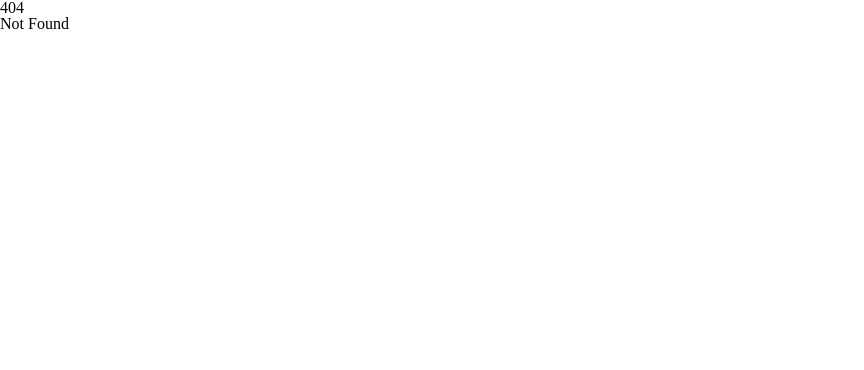
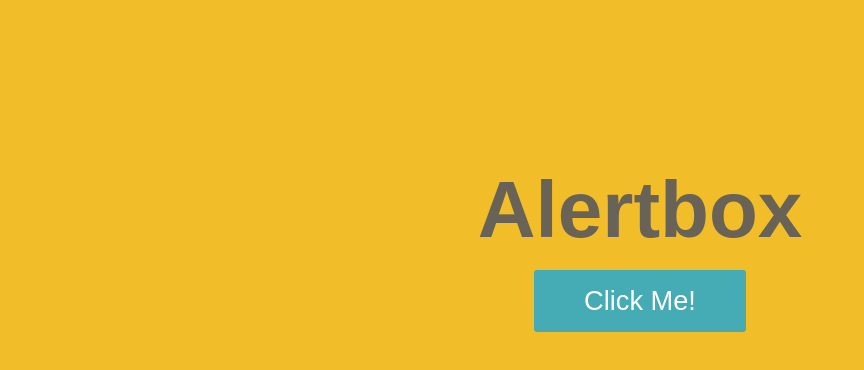
Before and after one commit to cxc421/svelte-practice, a SvelteKit app: page /02-alertbox in a window 1280 px wide. Before the commit this address had no page. Shown: the top 370 px of the page, without its empty margins (0-864 px from the left). Built offline with nearby package versions, Linux system fonts and the light colour scheme.

Commit message:
feat: add alertbox sample

```diff
--- a/src/routes/+page.svelte
+++ b/src/routes/+page.svelte
@@ -1,5 +1,8 @@
 <script lang="ts">
-  const pages = [{ url: "/01-toggle-menu", title: "Toggle Menu" }];
+  const pages = [
+    { url: "/01-toggle-menu", title: "Toggle Menu" },
+    { url: "/02-alertbox", title: "Alertbox" },
+  ];
 </script>
 
 <div class="container">
--- /dev/null
+++ b/src/routes/02-alertbox/+page.svelte
@@ -0,0 +1,91 @@
+<script lang="ts">
+  import { fade } from "svelte/transition";
+  import { sineInOut } from "svelte/easing";
+
+  let showAlertBox = false;
+</script>
+
+<div class="container">
+  <h1>Alertbox</h1>
+  <button id="click" on:click={() => (showAlertBox = true)}>Click Me!</button>
+  {#if showAlertBox}
+    <div id="bg" transition:fade={{ duration: 300, easing: sineInOut }}>
+      <div id="alertBox">
+        <p>Good job!</p>
+        <button id="ok" on:click={() => (showAlertBox = false)}>OK</button>
+      </div>
+    </div>
+  {/if}
+</div>
+
+<style>
+  .container {
+    height: 100vh;
+    position: relative;
+    overflow: hidden;
+
+    font-family: Arial, sans-serif;
+    -webkit-font-smoothing: antialiased;
+    background: #f1bd29;
+    text-align: center;
+    color: #696256;
+  }
+
+  button {
+    cursor: pointer;
+    border: none;
+    color: #fff;
+    background: #45abb5;
+    border-radius: 3px;
+  }
+
+  button:focus {
+    outline: none;
+  }
+
+  button:hover {
+    background: #3a8e96;
+    transition: background 0.3s;
+  }
+
+  h1 {
+    margin: 170px 0 20px;
+    font-size: 5em;
+    font-weight: bold;
+  }
+
+  #click {
+    padding: 15px 50px;
+    font-size: 1.7em;
+  }
+
+  #bg {
+    position: fixed;
+    left: 0;
+    top: 0;
+    height: 100%;
+    width: 100%;
+    background: rgba(0, 0, 0, 0.4);
+  }
+
+  #alertBox {
+    margin: 200px auto 0;
+    text-align: center;
+    padding-top: 25px;
+    width: 300px;
+    height: 85px;
+    background: #fff;
+    border-radius: 3px;
+    box-shadow: 2px 2px rgba(0, 0, 0, 0.3);
+  }
+
+  #alertBox p {
+    font-size: 1.4em;
+    margin-bottom: 20px;
+  }
+
+  #alertBox #ok {
+    padding: 5px 20px;
+    font-size: 1em;
+  }
+</style>
```
